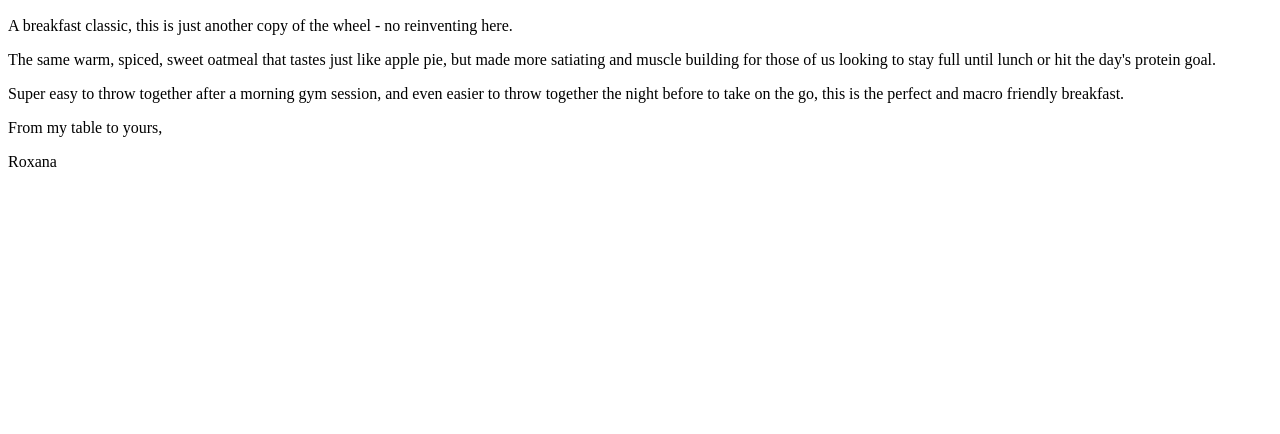
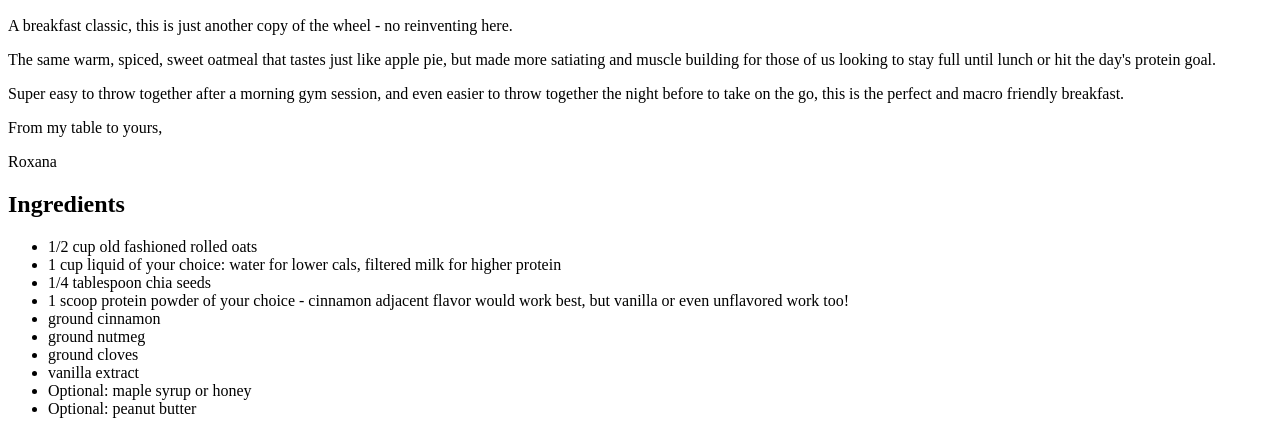
Before and after one commit to roxeg12/odin-recipes, a plain HTML site: page recipes/oatmeal.html in a window 1280 px wide. Shown: the part 434-868 px from the top of the page. Before the commit the page ends 800 px from the top, so only its background shows below. Drawn offline with Linux system fonts and the light colour scheme.

Commit message:
Write Ingredient list

```diff
--- a/recipes/oatmeal.html
+++ b/recipes/oatmeal.html
@@ -20,5 +20,24 @@
     </p>
     <p>From my table to yours,</p>
     <p>Roxana</p>
+
+    <h2>Ingredients</h2>
+    <ul>
+        <li>1/2 cup old fashioned rolled oats</li>
+        <li>1 cup liquid of your choice: water for lower cals, filtered milk for higher protein </li>
+        <li>1/4 tablespoon chia seeds</li>
+        <li>1 scoop protein powder of your choice - cinnamon adjacent flavor would work best,
+            but vanilla or even unflavored work too!
+        </li>
+        <li>ground cinnamon</li>
+        <li>ground nutmeg</li>
+        <li>ground cloves</li>
+        <li>vanilla extract</li>
+        <li>Optional: maple syrup or honey</li>
+        <li>Optional: peanut butter</li>
+
+    </ul>
+
+
 </body>
 </html>
```
